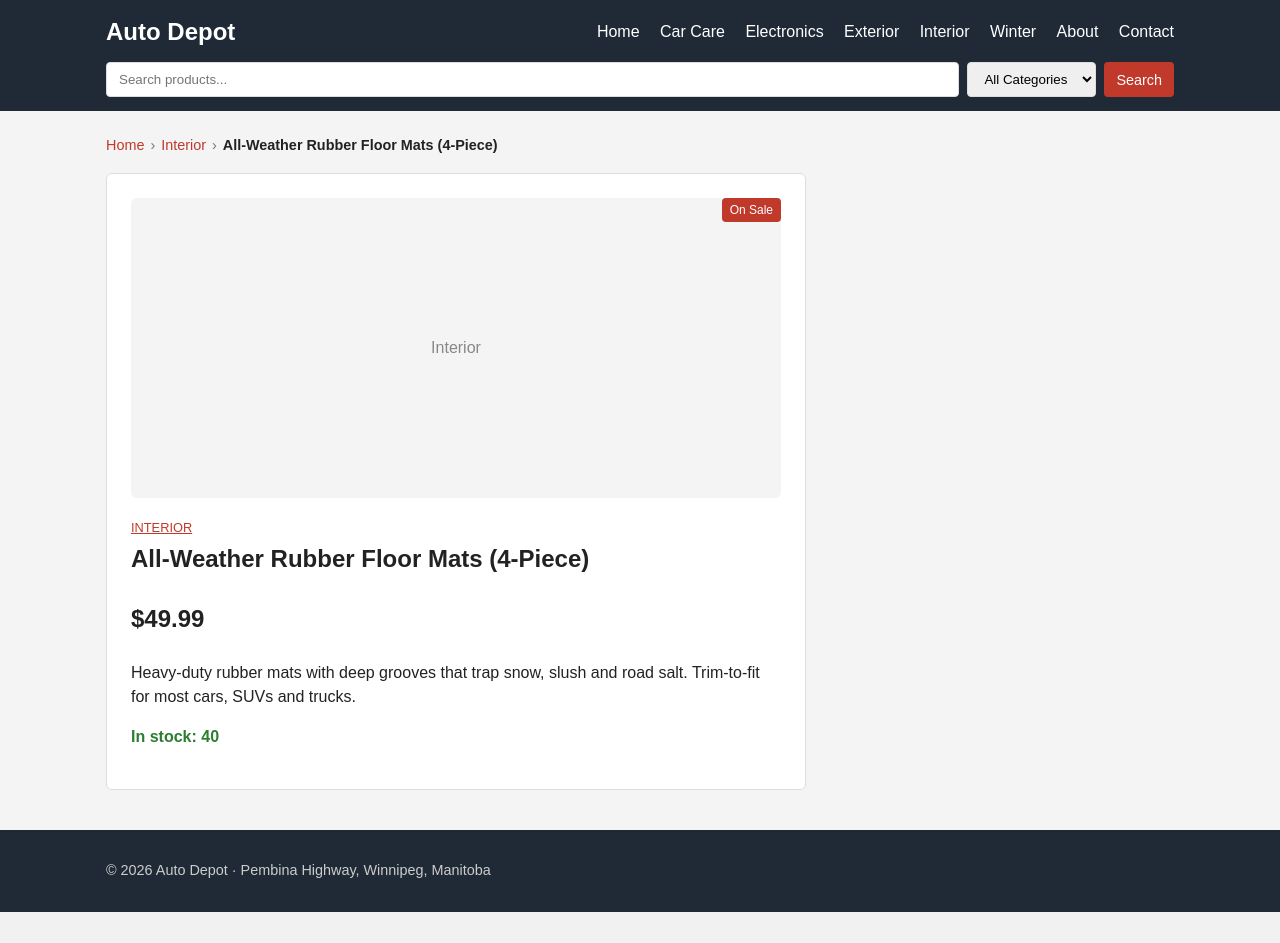
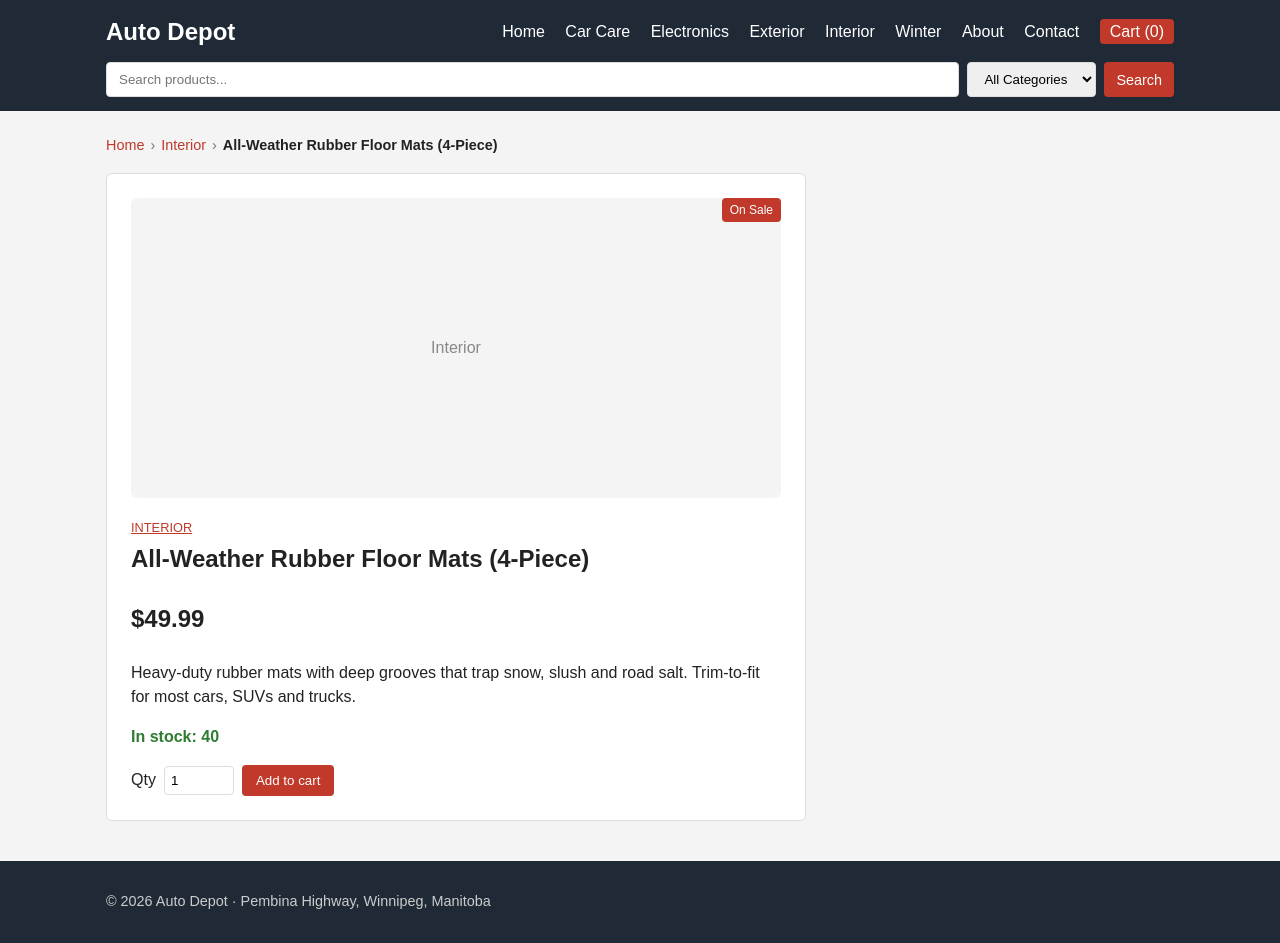
Before and after one commit to ksingh99-ux/auto_depot, a Rails app: page /products/1 in a window 1280 px wide. Before the commit the page ends 912 px from the top, so only its background shows below. Run offline with Rails 7, Linux system fonts and the light colour scheme; data comes from the database, SQL or seed files in the repository; style sheets or scripts are compiled from the project's sources; some libraries are stand-ins or nearby versions.

Commit message:
Add shopping cart saved in session with add to cart form

```diff
--- a/app/assets/stylesheets/application.scss
+++ b/app/assets/stylesheets/application.scss
@@ -381,3 +381,43 @@ button.btn {
 
   .btn { border: none; cursor: pointer; }
 }
+
+// ===== Cart =====
+.site-header nav a.cart-link {
+  background: $red;
+  padding: ($spacing / 4) ($spacing / 2 + 2);
+  border-radius: $radius - 2;
+}
+
+.add-to-cart {
+  display: flex;
+  align-items: center;
+  gap: $spacing / 2;
+  margin-top: $spacing;
+
+  input[type="number"] {
+    width: 70px;
+    padding: $spacing / 2 - 2;
+    border: 1px solid $border;
+    border-radius: $radius - 2;
+  }
+
+  .btn { border: none; cursor: pointer; }
+}
+
+.cart-table {
+  @extend %card;
+  width: 100%;
+  border-collapse: collapse;
+  margin-bottom: $spacing;
+
+  th, td {
+    padding: ($spacing - 4) $spacing;
+    text-align: left;
+    border-bottom: 1px solid $border;
+  }
+
+  th { background: $page-bg; }
+}
+
+.cart-subtotal { font-size: 1.2rem; }
--- a/app/helpers/application_helper.rb
+++ b/app/helpers/application_helper.rb
@@ -2,4 +2,8 @@ module ApplicationHelper
   def nav_categories
     Category.order(:name)
   end
+
+  def cart_count
+    (session[:cart] || {}).values.sum(&:to_i)
+  end
 end
--- a/app/views/layouts/_header.html.erb
+++ b/app/views/layouts/_header.html.erb
@@ -8,6 +8,7 @@
       <% end %>
       <%= link_to "About", about_path %>
       <%= link_to "Contact", contact_path %>
+      <%= link_to "Cart (#{cart_count})", cart_path, class: "cart-link" %>
     </nav>
   </div>
   <div class="container">
--- /dev/null
+++ b/app/views/products/_add_to_cart.html.erb
@@ -0,0 +1,6 @@
+<%= form_with url: cart_items_path, method: :post, class: "add-to-cart" do %>
+  <%= hidden_field_tag :product_id, product.id %>
+  <%= label_tag :quantity, "Qty" %>
+  <%= number_field_tag :quantity, 1, min: 1, max: 99 %>
+  <%= submit_tag "Add to cart", name: nil, class: "btn" %>
+<% end %>
--- a/app/views/products/show.html.erb
+++ b/app/views/products/show.html.erb
@@ -22,4 +22,5 @@
       Out of stock
     <% end %>
   </p>
+  <%= render "products/add_to_cart", product: @product %>
 </article>
--- a/config/routes.rb
+++ b/config/routes.rb
@@ -8,6 +8,9 @@ Rails.application.routes.draw do
   delete "recently_viewed", to: "products#clear_recently_viewed", as: :clear_recently_viewed
   get "search", to: "products#search", as: :search
 
+  resource :cart, only: %i[show]
+  resources :cart_items, only: %i[create]
+
   get "about", to: "pages#show", defaults: { slug: "about" }, as: :about
   get "contact", to: "pages#show", defaults: { slug: "contact" }, as: :contact
 
```
Also changed, not shown: app/controllers/cart_items_controller.rb (added, +13 -0 lines), app/controllers/carts_controller.rb (added, +9 -0 lines), app/views/carts/show.html.erb (added, +31 -0 lines).
